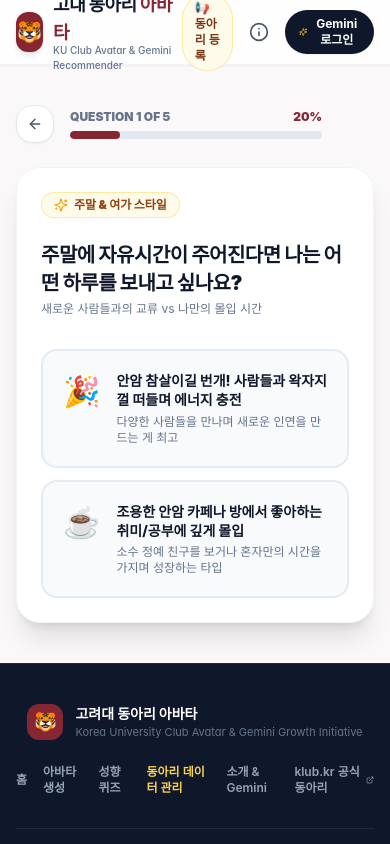
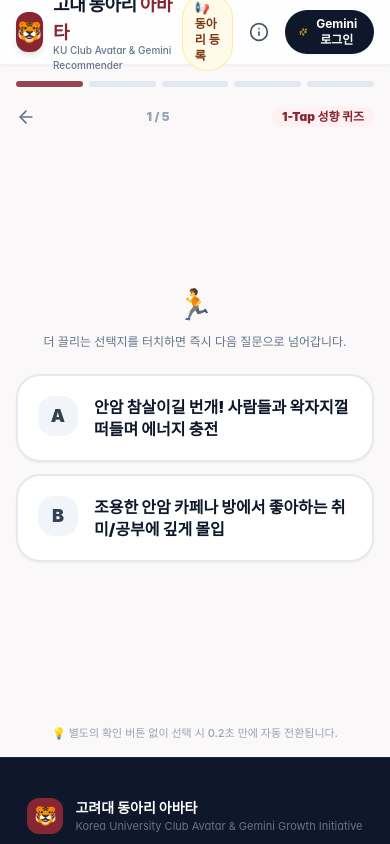
Before and after one commit to swimmingcommit/korea-univ-avatar, a Next.js app: page /create/quiz in a window 390 px wide. Shown: the top 844 px of the page. Built offline with nearby package versions, Linux system fonts and the light colour scheme; a web font is replaced by a local one.

Commit message:
feat(mobile): add Insta Story style quiz, sticky thumb bar, 9:16 story export & 1-tap Kakao share

```diff
--- a/app/create/quiz/page.tsx
+++ b/app/create/quiz/page.tsx
@@ -3,7 +3,7 @@
 import React, { useState, useEffect } from "react";
 import { useRouter } from "next/navigation";
 import { motion, AnimatePresence } from "framer-motion";
-import { Sparkles, ArrowLeft, ArrowRight, CheckCircle2, Trophy } from "lucide-react";
+import { Sparkles, ArrowLeft, ArrowRight, CheckCircle2, Trophy, HelpCircle } from "lucide-react";
 import { QUIZ_QUESTIONS, QuizOption } from "@/lib/quizData";
 import { Traits, UserPreferences } from "@/lib/recommendEngine";
 import { generateAvatar } from "@/lib/avatarEngine";
@@ -13,30 +13,41 @@ export default function QuizPage() {
   const [currentStep, setCurrentStep] = useState(0);
   const [selectedAnswers, setSelectedAnswers] = useState<number[]>([]);
   const [isFinishing, setIsFinishing] = useState(false);
+  const [direction, setDirection] = useState(1);
 
   const question = QUIZ_QUESTIONS[currentStep];
-  const progressPercent = Math.round(((currentStep + 1) / QUIZ_QUESTIONS.length) * 100);
 
   const handleSelectOption = (optionIndex: number) => {
+    // Haptic vibration feedback on mobile
+    if (typeof navigator !== "undefined" && navigator.vibrate) {
+      try {
+        navigator.vibrate(15);
+      } catch (e) {
+        // Ignore if unsupported
+      }
+    }
+
     const updatedAnswers = [...selectedAnswers];
     updatedAnswers[currentStep] = optionIndex;
     setSelectedAnswers(updatedAnswers);
 
     if (currentStep < QUIZ_QUESTIONS.length - 1) {
+      setDirection(1);
       setTimeout(() => {
-        setCurrentStep(currentStep + 1);
-      }, 250);
+        setCurrentStep((prev) => prev + 1);
+      }, 180);
     } else {
-      // Completed all 5 questions! Calculate trait vector and finish
+      // Completed all questions! Finish quiz
       finishQuiz(updatedAnswers);
     }
   };
 
   const handlePrev = () => {
     if (currentStep > 0) {
-      setCurrentStep(currentStep - 1);
+      setDirection(-1);
+      setCurrentStep((prev) => prev - 1);
     } else {
-      router.push("/create");
+      router.push("/");
     }
   };
 
@@ -71,7 +82,6 @@ export default function QuizPage() {
       expertise: Number((totalExpertise / len).toFixed(2)),
     };
 
-    // Load existing prefs and inject quizTraits
     try {
       const saved = localStorage.getItem("ku_avatar_prefs");
       const currentPrefs: UserPreferences = saved
@@ -110,9 +120,9 @@ export default function QuizPage() {
 
   if (isFinishing) {
     return (
-      <div className="min-h-[70vh] flex flex-col items-center justify-center p-4">
+      <div className="min-h-[75vh] flex flex-col items-center justify-center p-4">
         <motion.div
-          initial={{ scale: 0.8, opacity: 0 }}
+          initial={{ scale: 0.85, opacity: 0 }}
           animate={{ scale: 1, opacity: 1 }}
           className="text-center space-y-5 max-w-sm"
         >
@@ -120,20 +130,23 @@ export default function QuizPage() {
             🐯
           </div>
           <div>
-            <h3 className="text-xl font-black text-slate-900">
-              5축 성향 벡터 계산 완료!
+            <span className="inline-block px-3 py-1 bg-amber-100 text-amber-900 text-xs font-black rounded-full mb-2">
+              ✨ 3초 고속 AI 분석 중
+            </span>
+            <h3 className="text-xl sm:text-2xl font-black text-slate-900">
+              5축 성향 분석 & 호랑이 매칭
             </h3>
-            <p className="text-xs text-slate-500 mt-1.5">
-              사교성·활동성·창작성·리더십·전문성을 종합하여 당신만의 아바타와 찰떡 동아리를 불러옵니다.
+            <p className="text-xs text-slate-500 mt-1.5 leading-relaxed">
+              사교성·활동성·창작성·리더십·전문성을 종합하여 찰떡 동아리와 3D 털인형 아바타를 소환합니다.
             </p>
           </div>
 
-          <div className="w-full bg-slate-100 h-2.5 rounded-full overflow-hidden">
+          <div className="w-full bg-slate-100 h-2.5 rounded-full overflow-hidden shadow-inner">
             <motion.div
               className="bg-ku-crimson h-full rounded-full"
-              initial={{ width: "20%" }}
+              initial={{ width: "15%" }}
               animate={{ width: "100%" }}
-              transition={{ duration: 1.8 }}
+              transition={{ duration: 1.6, ease: "easeInOut" }}
             />
           </div>
         </motion.div>
@@ -142,83 +155,119 @@ export default function QuizPage() {
   }
 
   return (
-    <div className="max-w-xl mx-auto px-4 py-10">
-      {/* Top Navigation & Progress */}
-      <div className="flex items-center justify-between gap-4 mb-6">
+    <div className="max-w-md mx-auto px-4 py-4 sm:py-8 flex flex-col justify-between min-h-[82vh]">
+      {/* 1. Instagram Story-style Top Segmented Progress Bar */}
+      <div className="space-y-3">
+        <div className="flex items-center gap-1.5">
+          {QUIZ_QUESTIONS.map((_, idx) => (
+            <div
+              key={idx}
+              className="flex-1 h-1.5 rounded-full bg-slate-200 overflow-hidden transition-all"
+            >
+              <div
+                className={`h-full transition-all duration-300 ${
+                  idx < currentStep
+                    ? "bg-ku-crimson w-full"
+                    : idx === currentStep
+                    ? "bg-ku-crimson w-full animate-pulse"
+                    : "w-0"
+                }`}
+              />
+            </div>
+          ))}
+        </div>
+
+        {/* Header Bar */}
+        <div className="flex items-center justify-between">
           <button
             onClick={handlePrev}
-          className="p-2.5 rounded-2xl bg-white border border-slate-200 text-slate-600 hover:text-slate-900 hover:bg-slate-50 shadow-sm transition-all"
+            className="p-2 -ml-2 rounded-full text-slate-500 hover:text-slate-900 active:scale-90 transition-transform"
+            aria-label="이전 질문"
           >
-          <ArrowLeft className="w-4 h-4" />
+            <ArrowLeft className="w-5 h-5" />
           </button>
-
-        <div className="flex-1 max-w-xs">
-          <div className="flex items-center justify-between text-xs font-black text-slate-500 mb-1.5">
-            <span>QUESTION {currentStep + 1} OF {QUIZ_QUESTIONS.length}</span>
-            <span className="text-ku-crimson">{progressPercent}%</span>
-          </div>
-          <div className="w-full bg-slate-200 h-2 rounded-full overflow-hidden">
-            <motion.div
-              className="bg-ku-crimson h-full rounded-full"
-              animate={{ width: `${progressPercent}%` }}
-              transition={{ duration: 0.3 }}
-            />
+          <span className="text-xs font-black text-slate-400">
+            {currentStep + 1} / {QUIZ_QUESTIONS.length}
+          </span>
+          <span className="text-xs font-black text-ku-crimson bg-rose-50 px-2.5 py-0.5 rounded-full">
+            1-Tap 성향 퀴즈
+          </span>
         </div>
       </div>
 
-        <div className="w-9 h-9" /> {/* placeholder to balance */}
+      {/* 2. Main Question & Big 1-Tap Option Cards */}
+      <div className="my-auto py-4">
+        <AnimatePresence mode="wait" initial={false}>
+          <motion.div
+            key={currentStep}
+            initial={{ opacity: 0, x: direction * 40 }}
+            animate={{ opacity: 1, x: 0 }}
+            exit={{ opacity: 0, x: direction * -40 }}
+            transition={{ duration: 0.22, ease: "easeOut" }}
+            className="space-y-6"
+          >
+            {/* Question Title */}
+            <div className="text-center space-y-2">
+              <span className="inline-block text-3xl sm:text-4xl animate-bounce">
+                {currentStep === 0 ? "🏃" : currentStep === 1 ? "💡" : currentStep === 2 ? "🎤" : currentStep === 3 ? "💻" : "🎉"}
+              </span>
+              <h2 className="text-xl sm:text-2xl font-black text-slate-900 tracking-tight leading-snug">
+                {question.title}
+              </h2>
+              <p className="text-xs text-slate-500">
+                더 끌리는 선택지를 터치하면 즉시 다음 질문으로 넘어갑니다.
+              </p>
             </div>
 
-      {/* Quiz Card */}
-      <AnimatePresence mode="wait">
-        <motion.div
-          key={currentStep}
-          initial={{ opacity: 0, x: 20 }}
-          animate={{ opacity: 1, x: 0 }}
-          exit={{ opacity: 0, x: -20 }}
-          transition={{ duration: 0.3 }}
-          className="bg-white rounded-3xl p-6 sm:p-8 shadow-xl border border-slate-100 space-y-6"
+            {/* Option Cards (Big Thumb-friendly Touch Targets) */}
+            <div className="space-y-3">
+              {question.options.map((opt: QuizOption, optIdx: number) => {
+                const isSelected = selectedAnswers[currentStep] === optIdx;
+                return (
+                  <motion.button
+                    key={optIdx}
+                    whileTap={{ scale: 0.97 }}
+                    onClick={() => handleSelectOption(optIdx)}
+                    className={`w-full p-5 sm:p-6 rounded-3xl text-left border-2 transition-all flex items-start gap-4 shadow-sm active:shadow-none ${
+                      isSelected
+                        ? "border-ku-crimson bg-rose-50/80 shadow-md ring-2 ring-ku-crimson/20"
+                        : "border-slate-200/90 bg-white hover:border-ku-crimson/50 hover:bg-slate-50/70"
+                    }`}
                   >
-          {/* Category Pill */}
-          <div className="inline-flex items-center gap-1.5 px-3 py-1 bg-amber-50 text-amber-800 text-xs font-black rounded-full border border-amber-200/80">
-            <Sparkles className="w-3.5 h-3.5 text-amber-500" />
-            <span>{question.categoryTitle}</span>
+                    <div
+                      className={`w-10 h-10 rounded-2xl flex items-center justify-center text-lg font-black shrink-0 transition-colors ${
+                        isSelected
+                          ? "bg-ku-crimson text-white shadow-sm"
+                          : "bg-slate-100 text-slate-700"
+                      }`}
+                    >
+                      {optIdx === 0 ? "A" : "B"}
                     </div>
 
-          <div>
-            <h2 className="text-xl sm:text-2xl font-black text-slate-900 tracking-tight leading-snug">
-              {question.question}
-            </h2>
-            <p className="text-xs text-slate-500 mt-1">{question.description}</p>
+                    <div className="flex-1 space-y-1">
+                      <div className="text-base font-black text-slate-900 leading-snug">
+                        {opt.text}
                       </div>
-
-          {/* Options */}
-          <div className="space-y-3 pt-2">
-            {question.options.map((opt: QuizOption, idx: number) => {
-              const isSelected = selectedAnswers[currentStep] === idx;
-              return (
-                <button
-                  key={idx}
-                  onClick={() => handleSelectOption(idx)}
-                  className={`w-full p-5 rounded-2xl text-left border-2 transition-all flex items-start gap-4 ${
-                    isSelected
-                      ? "bg-rose-50/90 border-ku-crimson shadow-md scale-[1.01]"
-                      : "bg-slate-50 border-slate-200/80 hover:bg-slate-100 hover:border-slate-300 active:scale-[0.99]"
-                  }`}
-                >
-                  <span className="text-3xl shrink-0 mt-0.5">{opt.emoji}</span>
-                  <div className="space-y-1">
-                    <p className="text-sm font-extrabold text-slate-900 leading-snug">
-                      {opt.text}
-                    </p>
-                    <p className="text-xs text-slate-500">{opt.subtext}</p>
+                      {opt.description && (
+                        <div className="text-xs text-slate-500 font-medium leading-relaxed">
+                          {opt.description}
                         </div>
-                </button>
+                      )}
+                    </div>
+                  </motion.button>
                 );
               })}
             </div>
           </motion.div>
         </AnimatePresence>
       </div>
+
+      {/* 3. Bottom Minimalist Helper */}
+      <div className="text-center pt-2">
+        <p className="text-[11px] text-slate-400 font-medium">
+          💡 별도의 확인 버튼 없이 선택 시 0.2초 만에 자동 전환됩니다.
+        </p>
+      </div>
+    </div>
   );
 }
```
Also changed, not shown: app/page.tsx (+19 -0 lines), app/result/page.tsx (+75 -4 lines), components/share/ShareModal.tsx (+67 -33 lines). Lines whose indentation alone changed are shown as unchanged.
